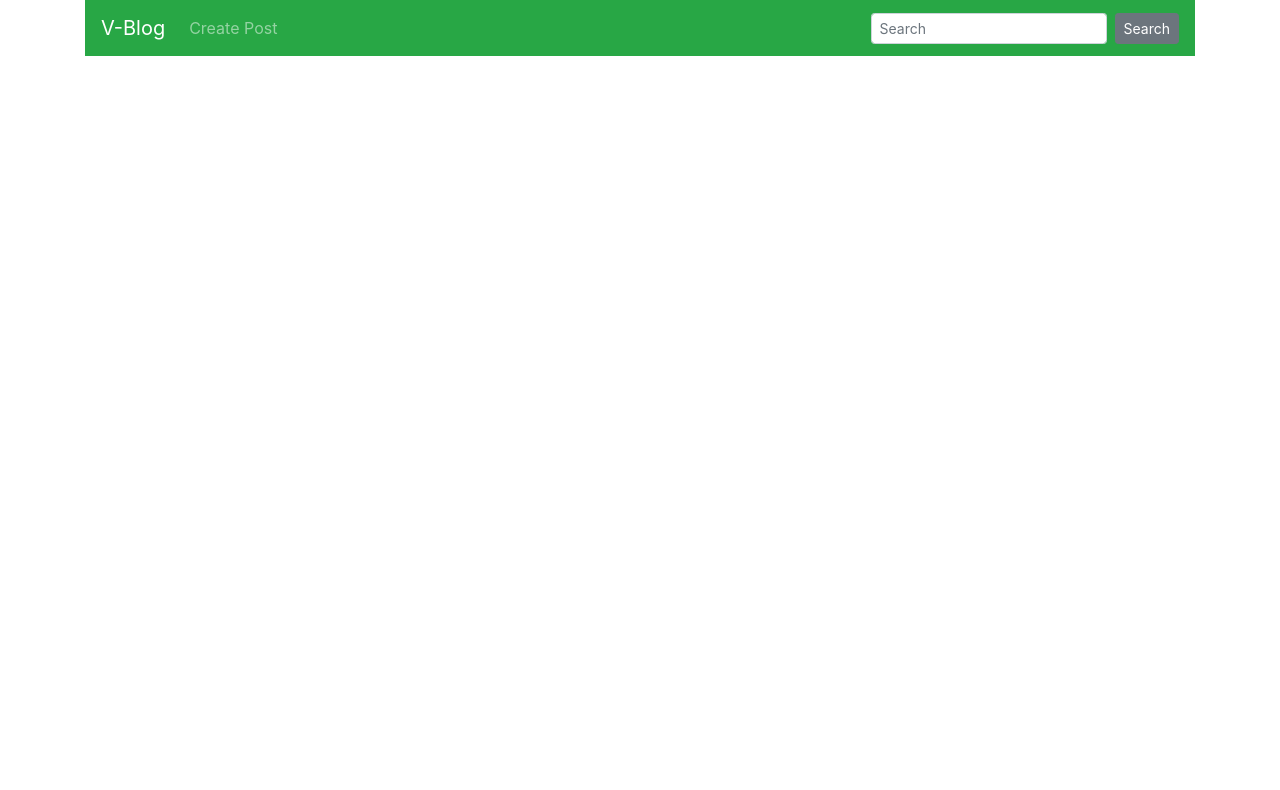
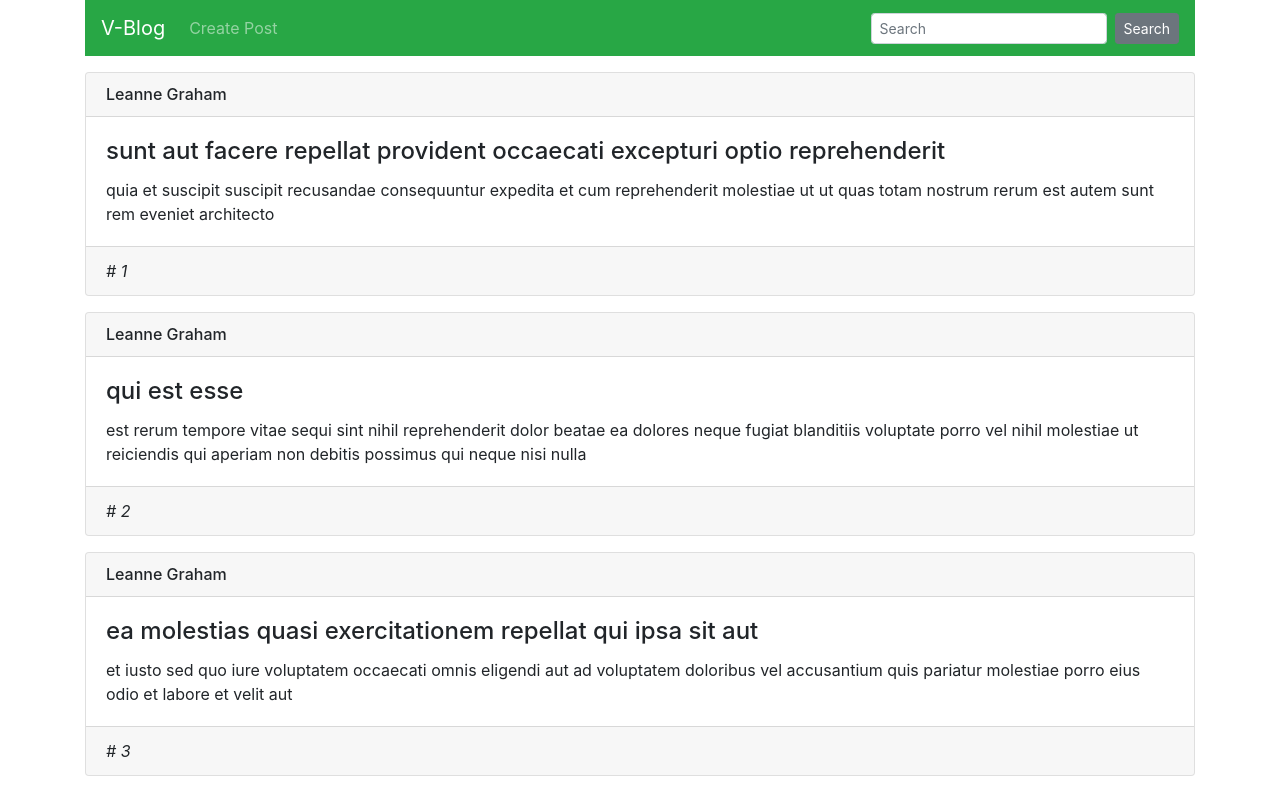
Before and after one commit to huseyingoztok/vue-blog, a Vue app: page / in a window 1280 px wide. Shown: the top 790 px of the page. Built offline with nearby package versions, Linux system fonts and the light colour scheme; data requests are answered from the project's data file.

Commit message:
fetch posts with axios

```diff
--- a/src/App.vue
+++ b/src/App.vue
@@ -2,7 +2,9 @@
   <div id="app">
     <b-container>
       <Navbar />
-      <router-view />
+      <div class="mt-3">
+        <router-view />
+      </div>
     </b-container>
   </div>
 </template>
--- /dev/null
+++ b/src/components/PostCard.vue
@@ -0,0 +1,21 @@
+<template>
+  <div class="mb-3">
+    <b-card cols :title="post.title" header-tag="header" footer-tag="footer">
+      <template #header>
+        <h6 class="mb-0">{{ post.user }}</h6>
+      </template>
+      <b-card-text>{{ post.body }}</b-card-text>
+      <template #footer>
+        <em># {{ post.id }}</em>
+      </template>
+    </b-card>
+  </div>
+</template>
+
+<script>
+export default {
+  props: ['post']
+};
+</script>
+
+<style></style>
--- /dev/null
+++ b/src/http.js
@@ -0,0 +1,36 @@
+import axios from 'axios';
+
+const apiClient = axios.create({
+  baseURL: 'http://localhost:3000',
+  withCredentials: false,
+  headers: {
+    Accept: 'application/json',
+    'Content-Type': 'application/json'
+  }
+});
+
+const responseBody = response => response.data;
+
+const request = {
+  get: url => apiClient.get(url).then(responseBody),
+  post: (url, body) => apiClient.post(url, body).then(responseBody),
+  put: (url, body) => apiClient.put(url, body).then(responseBody),
+  delete: url => apiClient.delete(url).then(responseBody),
+  postForm: (url, file) => {
+    let formData = new FormData();
+    formData.append('File', file);
+    return apiClient
+      .post(url, formData, {
+        headers: { 'Content-type': 'multipart/form-data' }
+      })
+      .then(responseBody);
+  }
+};
+
+const Posts = {
+  list: () => request.get('/posts')
+};
+
+export default {
+  Posts
+};
--- a/src/router/index.js
+++ b/src/router/index.js
@@ -1,9 +1,15 @@
 import Vue from 'vue';
 import VueRouter from 'vue-router';
-
+import PostList from '@/views/PostList.vue';
 Vue.use(VueRouter);
 
-const routes = [];
+const routes = [
+  {
+    path: '/',
+    name: 'post-list',
+    component: PostList
+  }
+];
 
 const router = new VueRouter({
   mode: 'history',
--- /dev/null
+++ b/src/views/PostList.vue
@@ -0,0 +1,27 @@
+<template>
+  <div>
+    <b-card-group deck columns>
+      <PostCard v-for="post in posts" :key="post.id" :post="post" />
+    </b-card-group>
+  </div>
+</template>
+
+<script>
+import PostCard from '@/components/PostCard.vue';
+import http from '@/http';
+export default {
+  components: {
+    PostCard
+  },
+  data() {
+    return {
+      posts: []
+    };
+  },
+  created() {
+    http.Posts.list().then(data => (this.posts = data));
+  }
+};
+</script>
+
+<style></style>
```
